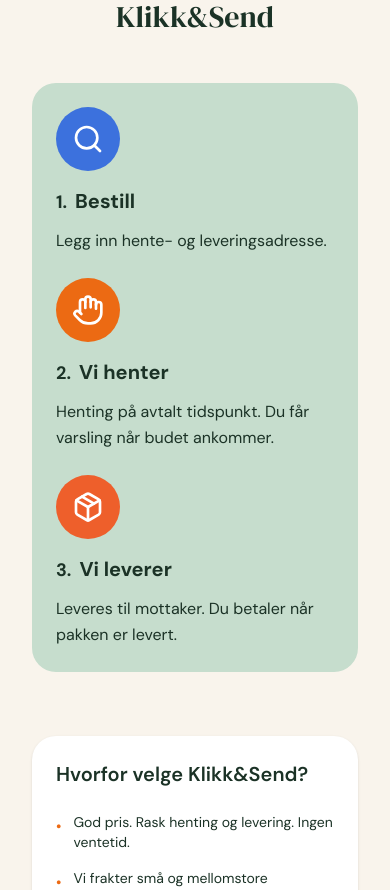
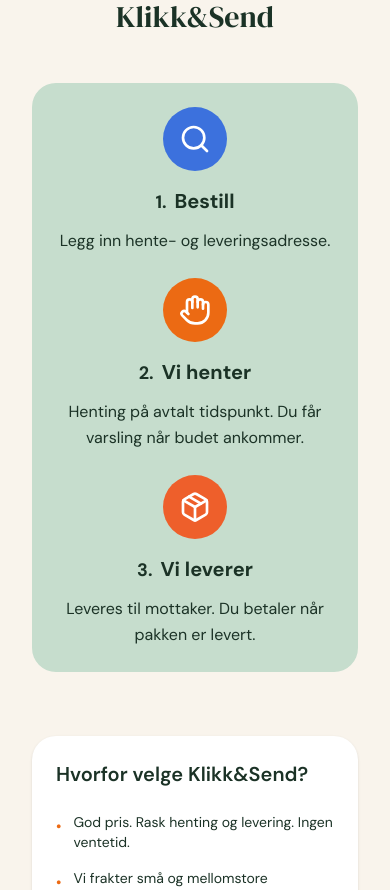
Before and after one commit to moreamakaveli-cyber/klikk-send-live, a Next.js app: page / in a window 390 px wide. Shown: the part 2356-3246 px from the top of the page. Built offline with nearby package versions, Linux system fonts and the light colour scheme.

Commit message:
Sentrer ikoner, titler og beskrivelser på mobil i 'Slik fungerer Klikk&Send'

```diff
--- a/app/components/HowItWorks.tsx
+++ b/app/components/HowItWorks.tsx
@@ -219,7 +219,7 @@
             {steps.map((step, index) => {
               const Icon = step.icon;
               return (
-                <div key={step.number} className="flex flex-col items-start">
+                <div key={step.number} className="flex flex-col items-center md:items-start">
                   {/* Icon with colored background circle */}
                   <div className="mb-4">
                     <div className="w-16 h-16 md:w-20 md:h-20 rounded-full flex items-center justify-center" style={{ backgroundColor: index === 0 ? 'hsl(220, 70%, 55%)' : index === 1 ? 'hsl(24, 85%, 50%)' : 'hsl(16, 85%, 55%)' }}>
@@ -228,13 +228,13 @@
                   </div>
 
                   {/* Title with number */}
-                  <h3 className="text-xl md:text-2xl font-bold mb-3 flex items-baseline gap-2" style={{ fontFamily: 'var(--font-sans), sans-serif', color: 'hsl(150, 30%, 15%)' }}>
+                  <h3 className="text-xl md:text-2xl font-bold mb-3 flex items-baseline gap-2 text-center md:text-left" style={{ fontFamily: 'var(--font-sans), sans-serif', color: 'hsl(150, 30%, 15%)' }}>
                     <span className="text-lg md:text-xl font-bold">{index + 1}.</span>
                     <span>{step.title}</span>
                   </h3>
 
                   {/* Description */}
-                  <p className="text-base md:text-lg leading-relaxed" style={{ fontFamily: 'var(--font-sans), sans-serif', color: 'hsl(150, 30%, 15%)' }}>
+                  <p className="text-base md:text-lg leading-relaxed text-center md:text-left" style={{ fontFamily: 'var(--font-sans), sans-serif', color: 'hsl(150, 30%, 15%)' }}>
                     {step.description}
                   </p>
                 </div>
```
